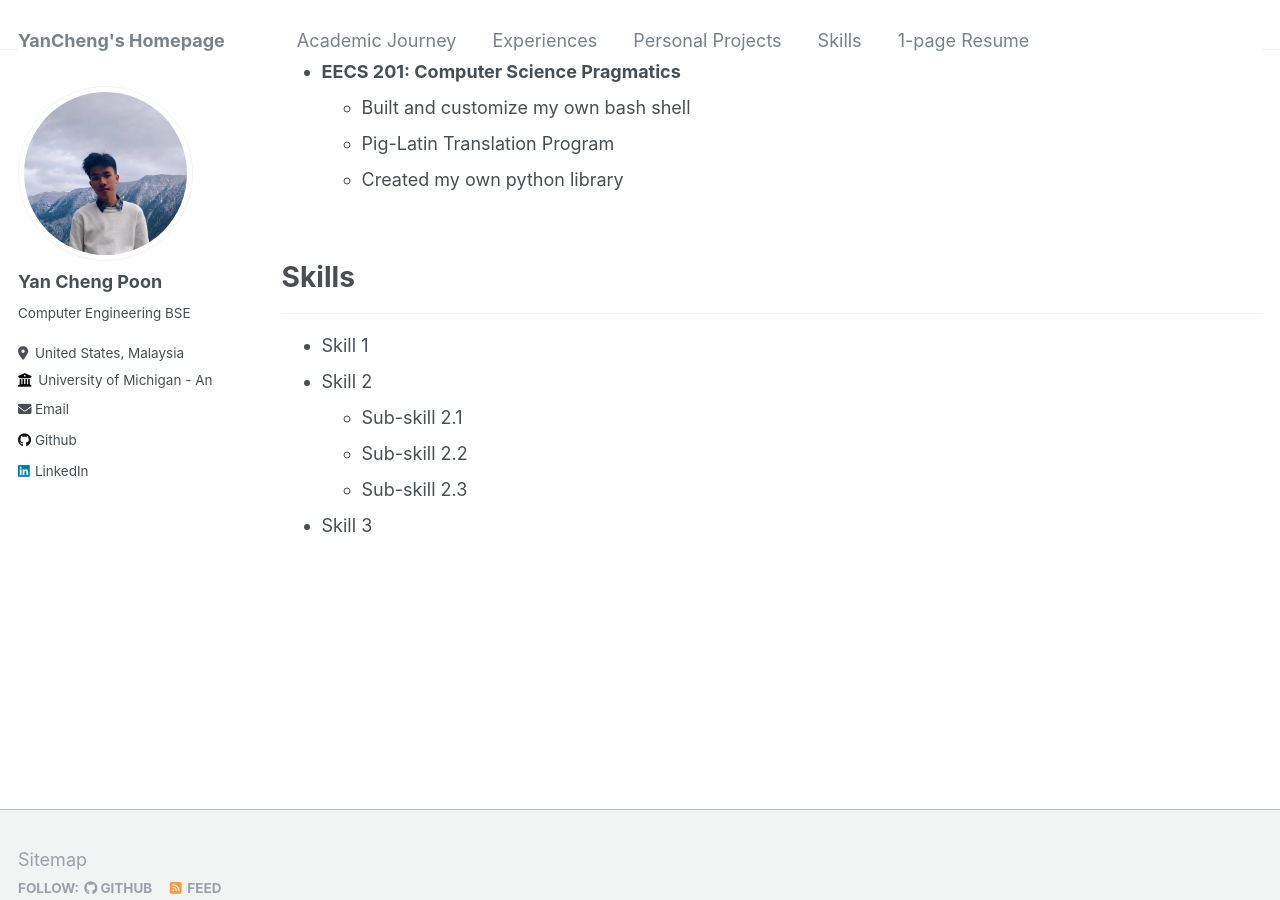
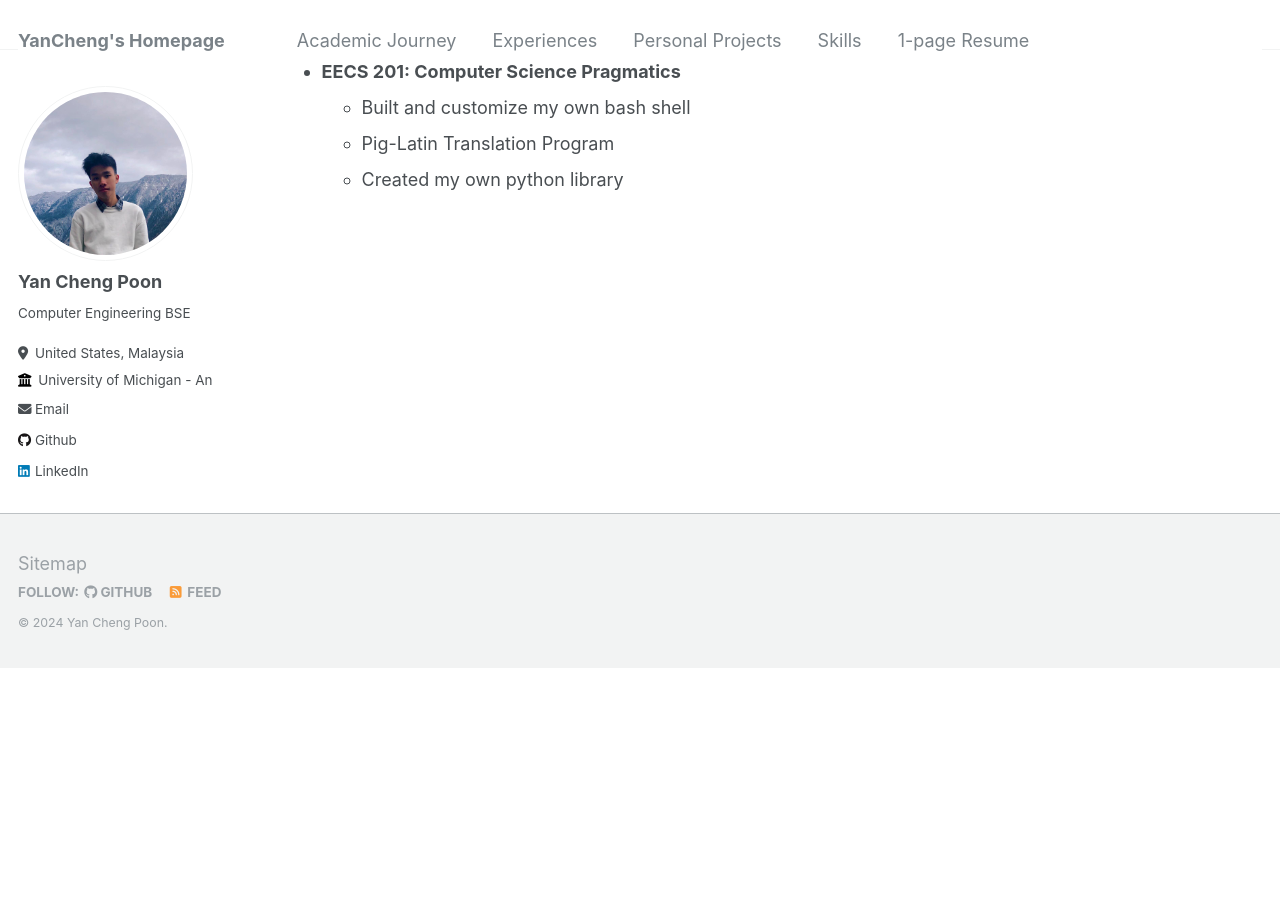
Before and after one commit to ycpoon/ycpoon.github.io, a Jekyll site: the page built from _pages/academicjourney.md, in a window 1280 px wide and 900 px high, scrolled down 2286 px. Built offline with Jekyll 4.4.1, drawn with Linux system fonts in a browser that asks for light colours; after the commit the page ends 2955 px from its top, so only the background shows below that.

Commit message:
projects

```diff
--- a/_pages/academicjourney.md
+++ b/_pages/academicjourney.md
@@ -75,16 +75,3 @@ Relevant Courses & Projects
 
 &nbsp;
 &nbsp;
-
-
-Skills
-======
-
--------------------------------
-
-* Skill 1
-* Skill 2
-  * Sub-skill 2.1
-  * Sub-skill 2.2
-  * Sub-skill 2.3
-* Skill 3
```
Also changed, not shown: _pages/skills.md (+3 -0 lines).
